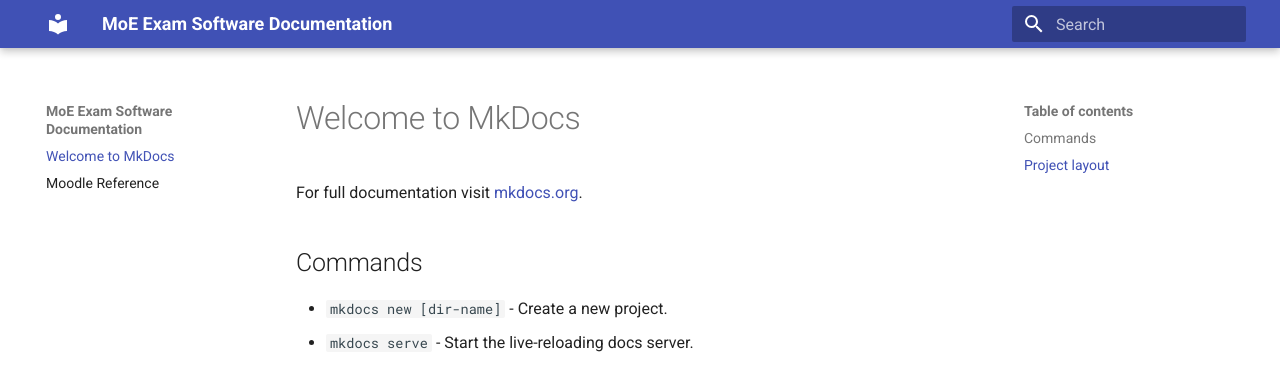
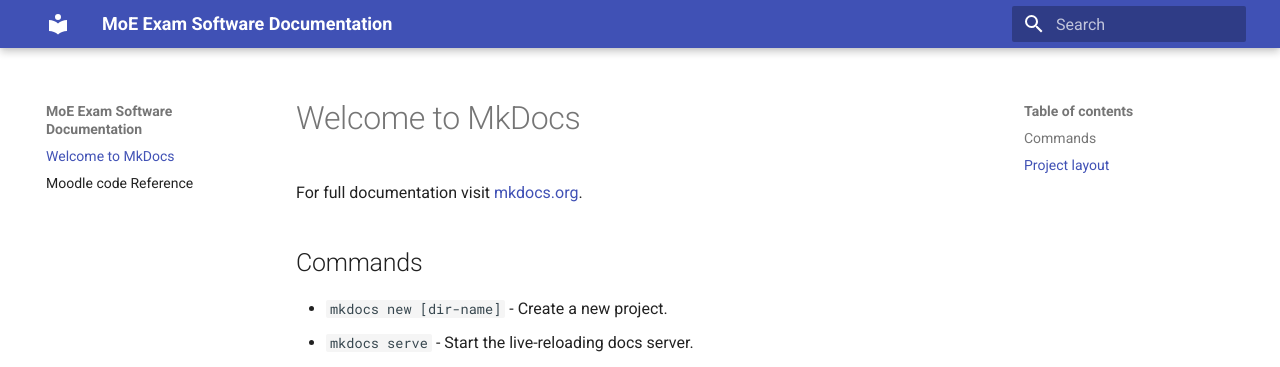
Before and after one commit to EAsrat1/MOE-Exam-Software-Documentation, an MkDocs documentation site: the page built from docs/index.md, in a window 1280 px wide. Shown: the top 367 px of the page. Built offline with MkDocs 1.6.1 and Material for MkDocs 9.7.7, drawn with Linux system fonts in a browser that asks for light colours.

Commit message:
UNOPS Software Docs for MoE EA

```diff
--- a/docs/Moodle.md
+++ b/docs/Moodle.md
@@ -1 +1 @@
-# Moodle Reference
+# Moodle code Reference
```
